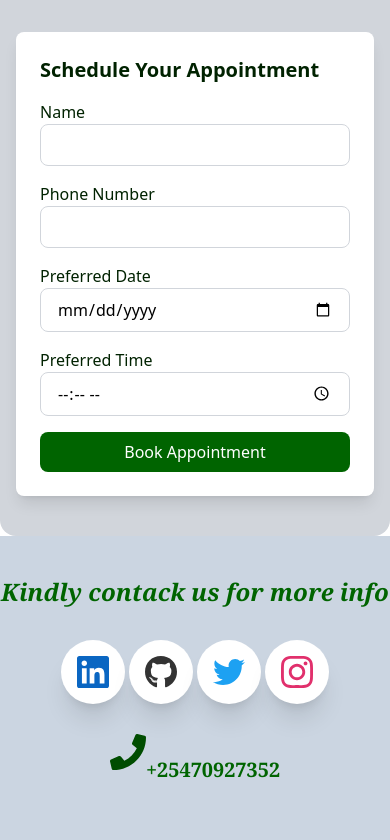
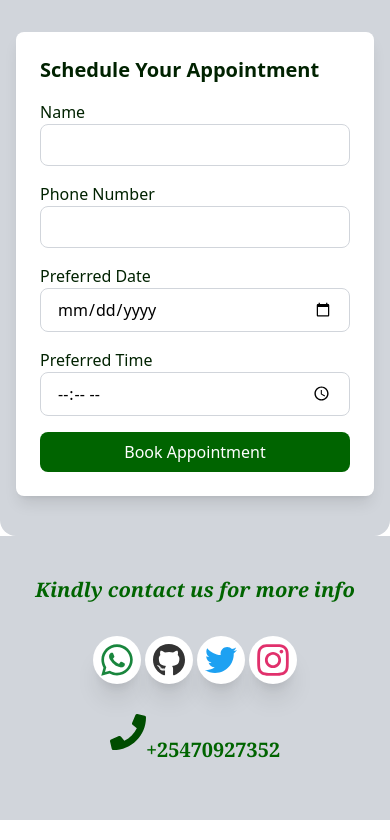
Before and after one commit to karoshalex0873/Queens-Salon, a React (Vite) app: page / in a window 390 px wide. Shown: the part 3757-4597 px from the top of the page. Built offline with nearby package versions, Linux system fonts and the light colour scheme.

Commit message:
Making the mobile responsive

```diff
--- a/src/components/Contact.jsx
+++ b/src/components/Contact.jsx
@@ -1,7 +1,7 @@
-import { FaLinkedin, FaGithub, FaTwitter, FaInstagram, FaPhone} from 'react-icons/fa';
+import { FaLinkedin, FaWhatsapp,FaGithub, FaTwitter, FaInstagram, FaPhone} from 'react-icons/fa';
 
 const socialMedia = [
-  { id: 1, name: 'LinkedIn', url: 'https://www.linkedin.com/in/alex-karobia-510a17264', icon: <FaLinkedin color="#0A66C2" /> },
+  { id: 1, name: 'LinkedIn', url: 'https://www.linkedin.com/in/alex-karobia-510a17264', icon: <FaWhatsapp color="#057c2deb" /> },
   { id: 2, name: 'GitHub', url: 'https://github.com/karoshalex0873', icon: <FaGithub color="#333" /> },
   { id: 3, name: 'Twitter', url: 'https://x.com/kalecalex0873', icon: <FaTwitter color="#1DA1F2" /> },
   { id: 4, name: 'Instagram', url: 'https://www.instagram.com/', icon: <FaInstagram color="#E1306C" /> },
@@ -10,9 +10,9 @@ const socialMedia = [
 
 const SocialMediaLinks = () => {
   return (
-    <div className="py-10 bg-slate-300">
-      <div className="container mx-auto text-center">
-        <h2 className="text-2xl font-bold  text-primary italic font-serif mb-8">Kindly contack us for more info</h2>
+    <div className="py-10 bg-gray-300 ">
+      <div className="container mx-auto text-center overflow-hidden">
+        <h2 className="text-xl font-bold  text-primary italic font-serif mb-8">Kindly contact us for more info</h2>
 
         <div className="flex items-center justify-center space-x-1 lg:space-x-8 px-6">
           {socialMedia.map((media) => (
@@ -23,7 +23,7 @@ const SocialMediaLinks = () => {
               rel="noopener noreferrer"
               className="transition transform hover:scale-110"
             >
-              <div className="flex items-center justify-center w-16 h-16 text-5xl bg-white shadow-xl rounded-full p-4 hover:bg-white hover:text-black">
+              <div className="flex items-center justify-center  w-12 h-12 text-4xl bg-white shadow-xl rounded-full p-2 hover:bg-white hover:text-black">
                 {media.icon}
               </div>
             </a>
```
